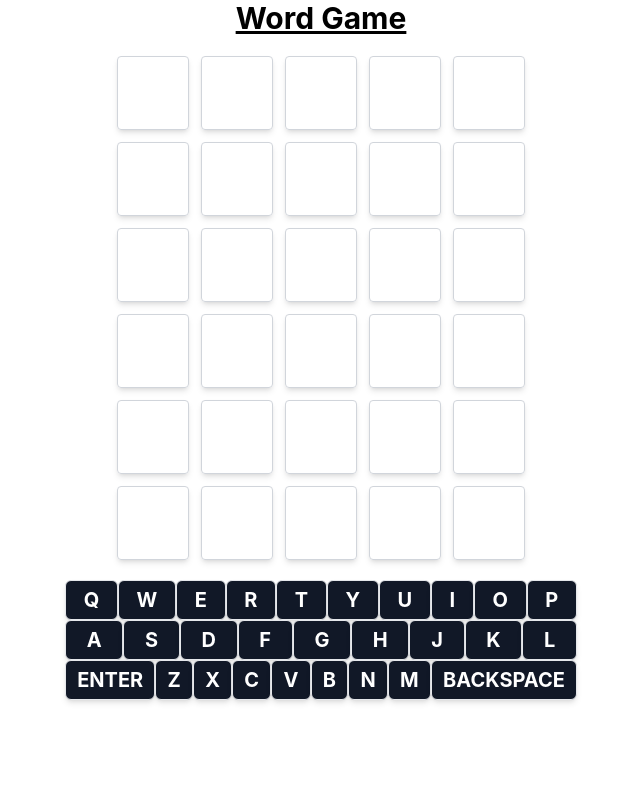
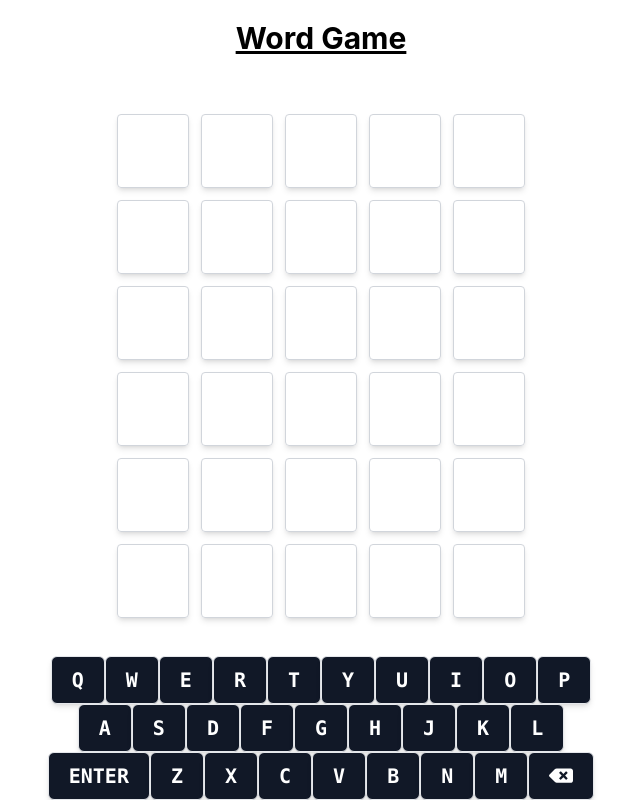
Before and after one commit to mikey242/word-warbler, a React (Create React App) app: page / in a window 1280 px wide. Shown: the whole page, without its empty margins (319-959 px from the left). Built offline with nearby package versions, Linux system fonts and the light colour scheme.

Commit message:
Modal button default selected

```diff
--- a/src/App.css
+++ b/src/App.css
@@ -9,5 +9,8 @@ body {
     sans-serif;
   -webkit-font-smoothing: antialiased;
   -moz-osx-font-smoothing: grayscale;
+}
+
+#root {
   height: 100vh;
 }
--- a/src/App.js
+++ b/src/App.js
@@ -174,11 +174,9 @@ class App extends Component {
 
   render() {
     return (
-      <>
-        <div className="max-w-sm md:max-w-md md mx-auto px-5 text-center">
-          <h1 className="text-3xl mt-0 font-bold underline my-5">Word Game</h1>
-          <Grid current={this.state.current} guesses={this.state.guesses} />
-        </div>
+      <div className="flex flex-col items-center justify-between h-full">
+        <h1 className="text-3xl font-bold underline my-5">Word Game</h1>
+        <Grid current={this.state.current} guesses={this.state.guesses} />
         <Keyboard
           handleSubmit={this.handleSubmit}
           handleDelete={this.handleDelete}
@@ -193,32 +191,38 @@ class App extends Component {
                 <span> is not a word!</span>
               </>
             }
-            footer={<Button label="OK" onClick={this.clearIncorrect} />}
+            buttonLabel={"OK"}
+            onClickButton={this.clearIncorrect}
           />
         )}
 
         {this.state.isGameLost && (
           <Modal
-            header="You Lose!"
+            header="Game over"
             body={
               <>
                 <span>The hidden word was: </span>
                 <strong>{this.state.hiddenWord}</strong>
               </>
             }
-            footer={<Button label="Play again" onClick={this.reset} />}
+            buttonLabel={"Try again"}
+            onClickButton={this.reset}
           />
         )}
         {this.state.isGameWon && (
           <Modal
             header="You Win!"
             body={
-              <><span>Number of tries: </span>{this.state.guesses.length}</>
+              <>
+                <span>Number of tries: </span>
+                {this.state.guesses.length}
+              </>
             }
-            footer={<Button label="Play again" onClick={this.reset} />}
+            buttonLabel={"Play again"}
+            onClickButton={this.reset}
           />
         )}
-      </>
+      </div>
     );
   }
 }
--- a/src/components/Modal.jsx
+++ b/src/components/Modal.jsx
@@ -1,18 +1,22 @@
-const Modal = ({ header, body, footer }) => {
+import { Button } from "./Button";
+import { useEffect } from "react";
+
+const Modal = ({ header, body, buttonLabel, onClickButton }) => {
+
+  // Focus dismiss button on modal display.
+  useEffect(() => {
+    document.getElementById("modal").querySelector("button").focus()
+  });
+
   return (
     <>
-      <div className="justify-center items-center flex overflow-x-hidden overflow-y-auto fixed inset-0 z-50 outline-none focus:outline-none">
+      <div id="modal" className="justify-center items-center flex overflow-x-hidden overflow-y-auto fixed inset-0 z-50 outline-none focus:outline-none">
         <div className="relative w-auto my-6 mx-auto max-w-3xl">
           {/*content*/}
           <div className="border-0 rounded-lg shadow-lg relative flex flex-col w-full bg-white outline-none focus:outline-none">
             {/*header*/}
-            <div className="flex items-start justify-between p-5 border-b border-solid border-blueGray-200 rounded-t">
+            <div className="flex justify-center p-5 border-b border-solid border-blueGray-200 rounded-t">
               <h3 className="text-3xl font-semibold">{header}</h3>
-              <button className="p-1 ml-auto bg-transparent border-0 text-black opacity-5 float-right text-3xl leading-none font-semibold outline-none focus:outline-none">
-                <span className="bg-transparent text-black opacity-5 h-6 w-6 text-2xl block outline-none focus:outline-none">
-                  ×
-                </span>
-              </button>
             </div>
             {/*body*/}
             <div className="relative p-6 flex-auto">
@@ -22,7 +26,11 @@ const Modal = ({ header, body, footer }) => {
             </div>
             {/*footer*/}
             <div className="flex items-center justify-center p-6 border-t border-solid border-blueGray-200 rounded-b">
-                {footer}
+              <Button
+                tabindex="0"
+                label={buttonLabel}
+                onClick={onClickButton}
+              />
             </div>
           </div>
         </div>
--- a/src/components/grid/Grid.jsx
+++ b/src/components/grid/Grid.jsx
@@ -7,7 +7,7 @@ const Grid = ({ current, guesses }) => {
     guesses.length < 5 ? Array.from(Array(5 - guesses.length)) : [];
 
   return (
-    <div className="grid grid-rows-4 gap-3">
+    <div className="grid grid-rows-4 gap-3 max-w-sm md:max-w-md mx-auto px-5 w-full text-center">
       {/* Previously guessed */}
       {guesses.map((guess, i) => (
         <Row key={i} letters={guess} />
--- a/src/components/keyboard/Key.jsx
+++ b/src/components/keyboard/Key.jsx
@@ -8,7 +8,7 @@ const Key = ({character, status, onClick}) => {
                 status === 0 && 'bg-gray-300',
                 status === 1 && "bg-orange-400",
                 status === 2 && "bg-green-400",
-                "flex flex-auto items-center justify-center cursor-pointer text-white border bg-gray-900 h-10 shadow-md rounded-md"
+                "flex items-center justify-center cursor-pointer text-white border bg-gray-900 h-12 min-w-0 p-5 shadow-md rounded-md"
             )}>
                 <p className='select-none font-bold uppercase text-sm sm:text-xl'>{character}</p>
         </div>
--- a/src/components/keyboard/Keyboard.jsx
+++ b/src/components/keyboard/Keyboard.jsx
@@ -3,8 +3,8 @@ import { Key } from "./Key";
 
 const Keyboard = ({ handleCharacter, handleSubmit, handleDelete }) => {
   return (
-    <div className="mt-5 max-w-lg mx-auto" id="keyboard">
-      <div className="flex w-full items-center justify-center">
+    <div className="font-mono" id="keyboard">
+      <div className="flex justify-center">
         {TOP.map((character, i) => {
           return (
             <Key
@@ -15,7 +15,7 @@ const Keyboard = ({ handleCharacter, handleSubmit, handleDelete }) => {
           );
         })}
       </div>
-      <div className="flex w-full justify-center">
+      <div className="flex justify-center">
         {MIDDLE.map((character, i) => {
           return (
             <Key
@@ -26,7 +26,7 @@ const Keyboard = ({ handleCharacter, handleSubmit, handleDelete }) => {
           );
         })}
       </div>
-      <div className="flex w-full justify-center">
+      <div className="flex justify-center">
         <Key key={'enter'} onClick={handleSubmit} character={"Enter"} />
         {BOTTOM.map((character, i) => {
           return (
@@ -37,7 +37,7 @@ const Keyboard = ({ handleCharacter, handleSubmit, handleDelete }) => {
             />
           );
         })}
-        <Key key={'delete'} onClick={handleDelete} character={"Backspace"} />
+        <Key key={'delete'} onClick={handleDelete} character={<svg className="w-6" xmlns="http://www.w3.org/2000/svg" viewBox="0 0 640 512"><path fill="currentColor" d="M576 64H205.26A63.97 63.97 0 0 0 160 82.75L9.37 233.37c-12.5 12.5-12.5 32.76 0 45.25L160 429.25c12 12 28.28 18.75 45.25 18.75H576c35.35 0 64-28.65 64-64V128c0-35.35-28.65-64-64-64zm-84.69 254.06c6.25 6.25 6.25 16.38 0 22.63l-22.62 22.62c-6.25 6.25-16.38 6.25-22.63 0L384 301.25l-62.06 62.06c-6.25 6.25-16.38 6.25-22.63 0l-22.62-22.62c-6.25-6.25-6.25-16.38 0-22.63L338.75 256l-62.06-62.06c-6.25-6.25-6.25-16.38 0-22.63l22.62-22.62c6.25-6.25 16.38-6.25 22.63 0L384 210.75l62.06-62.06c6.25-6.25 16.38-6.25 22.63 0l22.62 22.62c6.25 6.25 6.25 16.38 0 22.63L429.25 256l62.06 62.06z"/></svg>} />
       </div>
     </div>
   );
```
